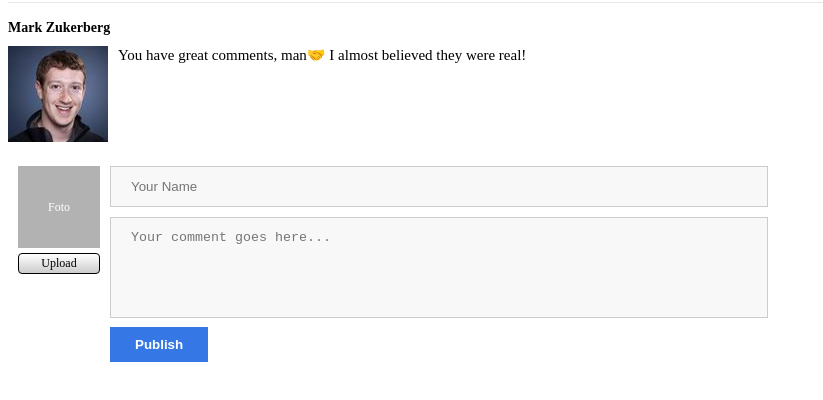
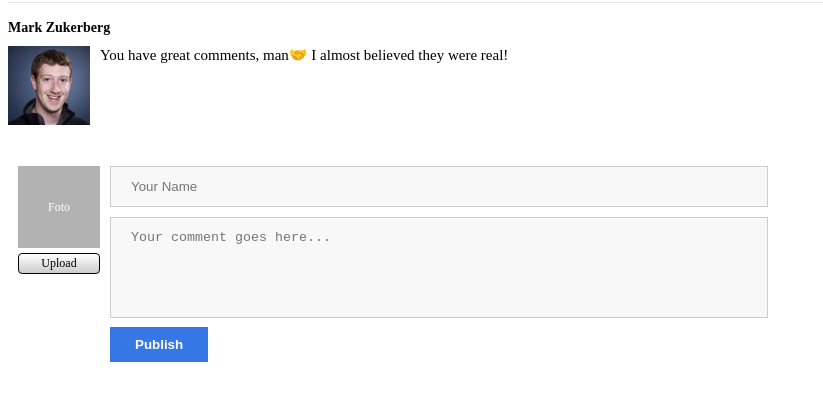
Before and after one commit to dvygolov/YWB.Comments.JS, a plain HTML site: page index.html in a window 1280 px wide. Shown: the part 66-466 px from the top of the page, without its empty margins (0-823 px from the left). Drawn offline with Linux system fonts and the light colour scheme.

Commit message:
Css image fix

```diff
--- a/comments.css
+++ b/comments.css
@@ -127,6 +127,9 @@
     font-size: 12px;
 }
 
+.text3 img {
+  max-width: 82px;
+}
 .file {
   width: 100%;
   max-width: 90px;
```
